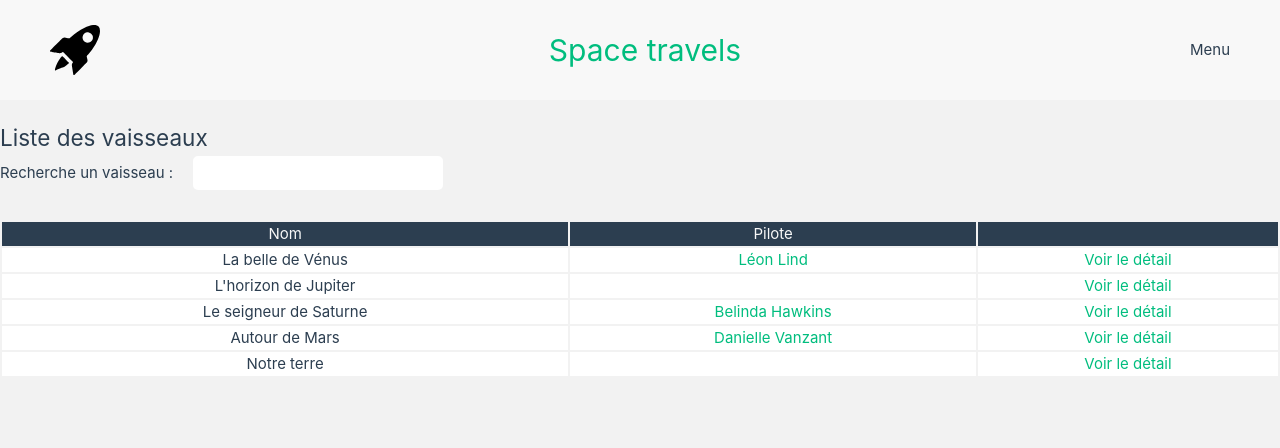
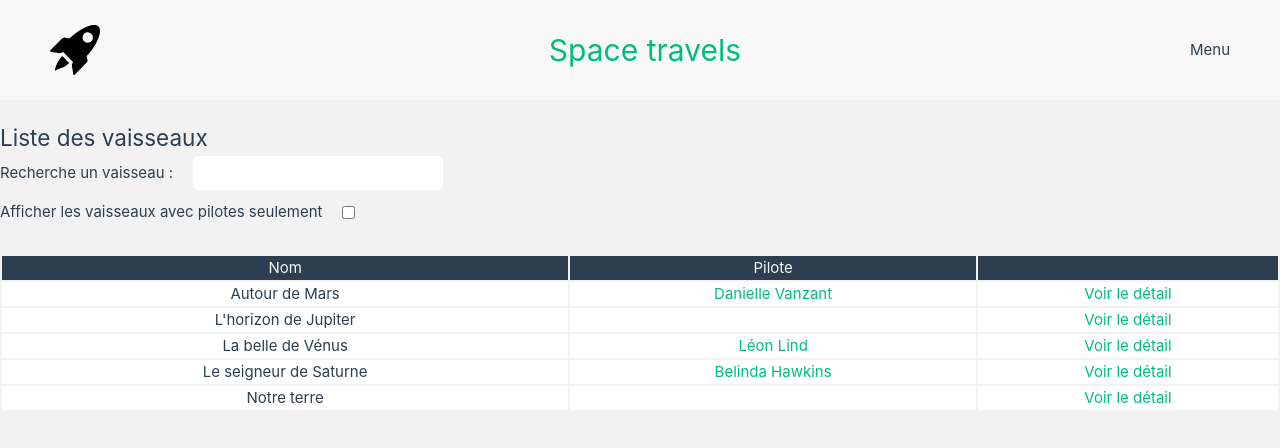
Before and after one commit to watsab/space-travels, a Vue app: page /ships in a window 1280 px wide. Shown: the top 448 px of the page. Built offline with nearby package versions, Linux system fonts and the light colour scheme.

Commit message:
add checkbox to filter ships with pilots

```diff
--- a/src/views/Ship/ListView.vue
+++ b/src/views/Ship/ListView.vue
@@ -5,6 +5,12 @@
     <div class="form-group">
       <label for="search">Recherche un vaisseau :</label>
       <input id="search" name="search" v-model.trim="searchValue"/>
+    </div>
+
+
+    <div class="form-group">
+      <label for="shipsWithPilots">Afficher les vaisseaux avec pilotes seulement</label>
+      <input id="shipsWithPilots" type="checkbox" v-model="withPilotsOnly">
     </div>
   </form>
 
@@ -38,23 +44,31 @@
 
 <script setup lang="ts">
 import { useStore } from '@/store';
-import { ref, watch } from 'vue';
+import { ref, watchEffect } from 'vue';
+import type { Ship } from '@/models/Ship';
 
 const store = useStore();
 
 const searchValue = ref('');
 store.dispatch('ships/fetchShips');
 const ships = ref(store.state.ships.items);
+const withPilotsOnly = ref(false);
 
-watch(searchValue, (value: string) => {
-  if (value === '') {
-    ships.value = store.state.ships.items;
-    return;
+const filterShips = () => {
+  ships.value = store.state.ships.items
+    .filter(
+      (ship: Ship) => {
+        let isValid = true;
+        if (searchValue.value.length > 0) {
+          isValid = isValid && ship.name.toLowerCase().includes(searchValue.value.toLowerCase());
         }
 
-  ships.value = store.state.ships.items
-    .filter(
-      ({ name }) => name.toLowerCase().includes(value.toLowerCase())
+        if (withPilotsOnly.value) {
+          isValid = isValid && !!ship.pilot;
+        }
+
+        return isValid;
+      }
     )
     .sort(
       ({ name}, { name: secondName }) => {
@@ -68,21 +82,32 @@ watch(searchValue, (value: string) => {
         return 0;
       }
     );
-});
+}
+
+watchEffect(filterShips);
+
 </script>
 
 <style scoped>
 form {
+  .form-group {
     display: flex;
     align-items: center;
 
     label {
       margin-right: 20px;
     }
+
     input {
       background-color: var(--vt-c-white);
       padding: 5px;
       border-radius: 5px;
     }
+
+    + .form-group {
+      margin-top: 10px;
+    }
+  }
+
 }
 </style>
```
Lines whose indentation alone changed are shown as unchanged.
